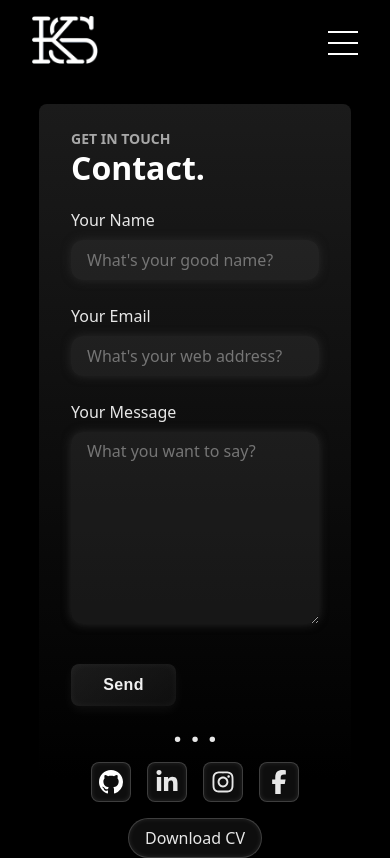
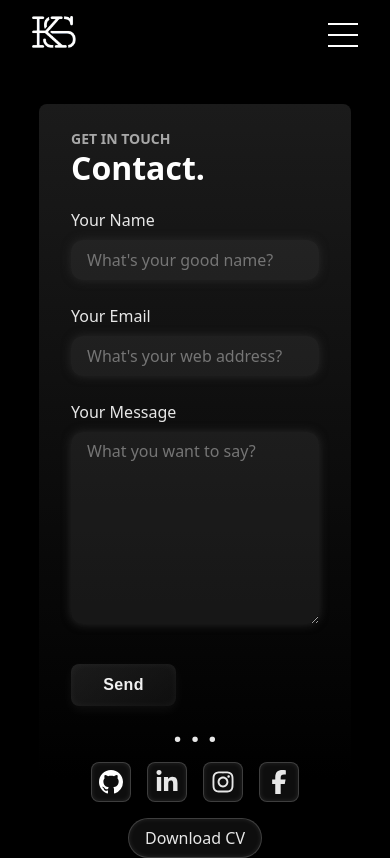
Before and after one commit to kshanu12/Portfolio-new, a Next.js app: page /contact in a window 390 px wide. Built offline with nearby package versions, Linux system fonts and the light colour scheme; a web font is replaced by a local one.

Commit message:
fixed logo  height in header

```diff
--- a/src/components/Items/header/style.module.css
+++ b/src/components/Items/header/style.module.css
@@ -15,7 +15,6 @@
 .logo {
     margin: 0;
     height: 3rem;
-    font-weight: 300;
 }
 
 .desktopNav {
@@ -165,7 +164,7 @@
     }
 
     .logo {
-        font-size: 2rem;
+        height: 2rem;
     }
 
     .activeMobile {
```
